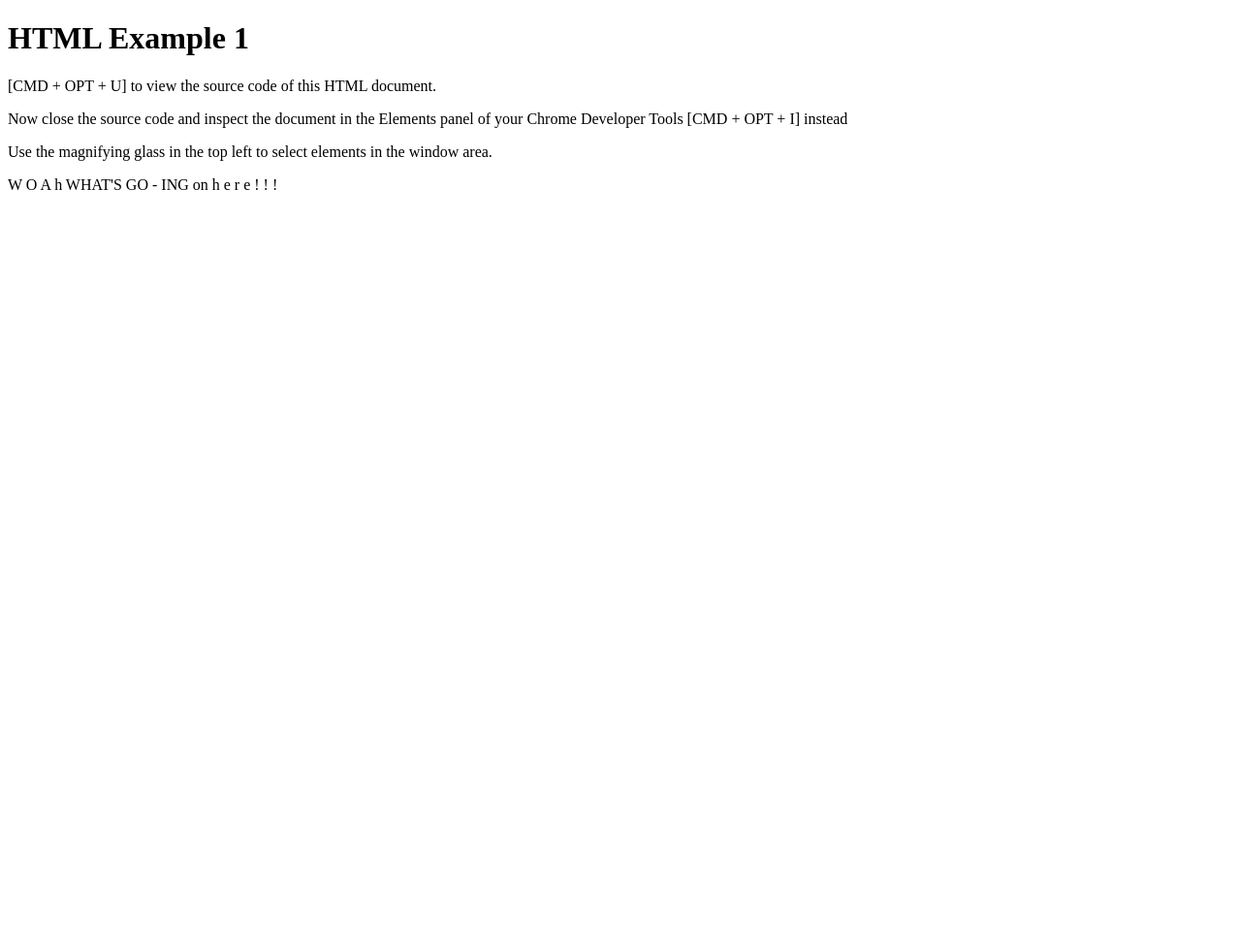
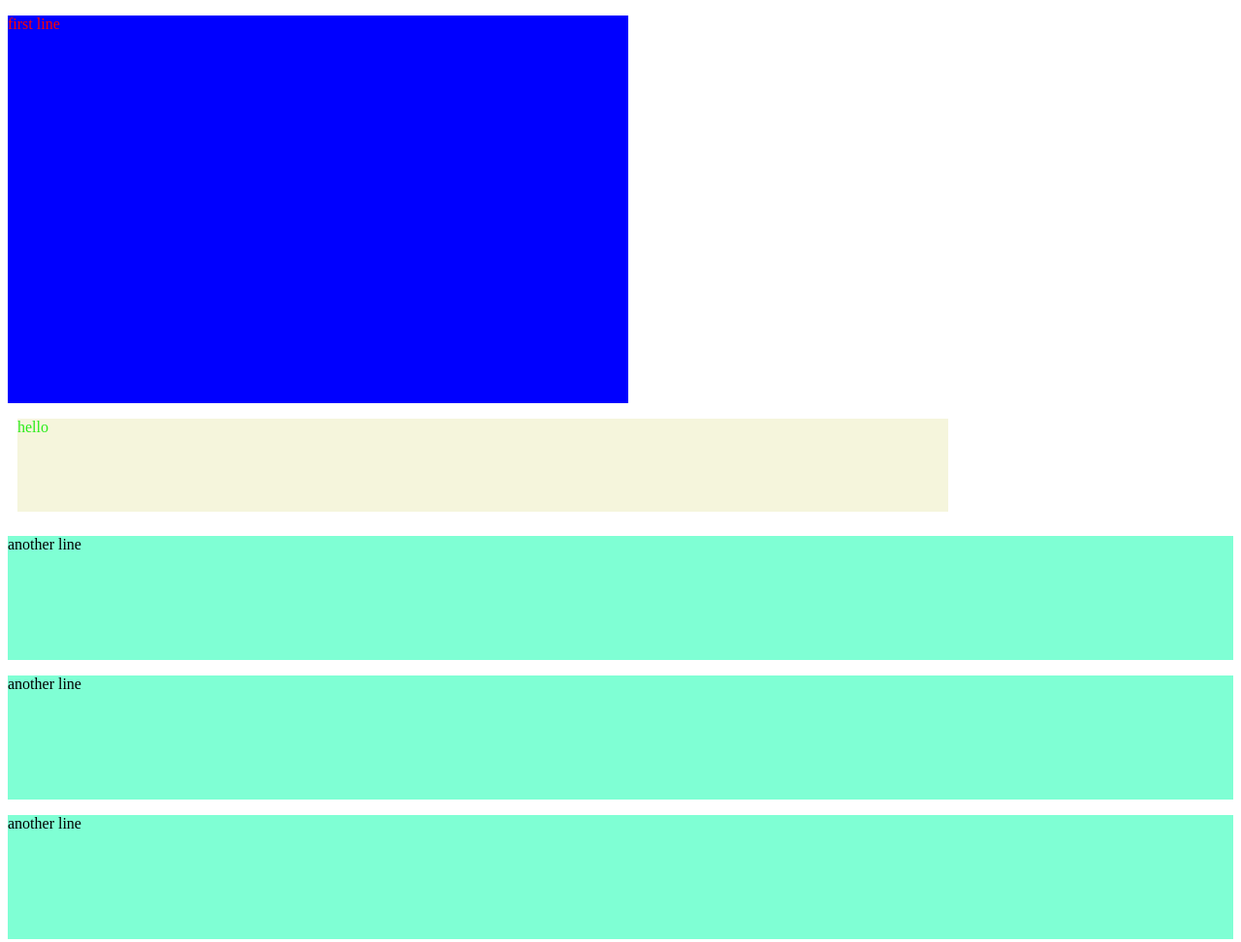
Before and after one commit to sfdenver/savvy-coders-portfolio1, a plain HTML site: page Playground.html in a window 1280 px wide. Shown: the top 972 px of the page at 97% size. Before the commit the page ends 800 px from the top, so only its background shows below. Drawn offline with Linux system fonts and the light colour scheme.

Commit message:
6/26 v2 with start to display attributes

```diff
--- a/Playground.html
+++ b/Playground.html
@@ -2,34 +2,48 @@
 <html>
 <head>
 <title>HTML EXAMPLE</title>
+  <style>
+    div {
+      background-color: aquamarine;
+      height: 10vw;
+
+    }
+
+    .special {
+      background-color: antiquewhite;
+      height: 2cm;
+
+    }
+  </style>
+
 </head>
 <body>
-
-<h1>HTML Example 1</h1>
-<p>[CMD + OPT + U] to view the source code of this HTML document.</p>
-<p>Now close the source code and inspect the document in the Elements panel of your Chrome Developer Tools [CMD + OPT + I] instead</p>
-<p>Use the magnifying glass in the top left to select elements in the window area.</p>
-<p>
-  W  O  A  h
-    WHAT'S
-  GO  -  ING
-                    on
+  <span>
+    </span>
 
 
-  h   e   r   e
-              !
-        !
-  !
-</p>
-<!-- ALERT: THIS IS JUST A COMMENT -->
 
-<!--
+  <div style="
+    height: 25em;
+    color: red;
+    width: 50vw;
+    background-color: blue
+    "><p>first line</p></div>
+  <div style="
+    height:1in;
+    color: rgb(42, 236, 25);
+    width: 75vw;
+    margin:5px 10px 25px;
+    box-align: 10px;
+    background-color: beige
+    ">
+    <p>hello</p></div>
+  <div><p>another line</p></div>
+  <div><p>another line</p></div>
+  <div><p>another line</p></div>
+  <div><p>another line</p></div>
+  <div><p>another line</p></div>
 
-    SECRET: Developers often use comments to annotate their code.
 
-            ...or complain about their bosses. They aren't rendered on the page.
-            So only people who view the source code get to see them. Fun!
-
--->
 </body>
 </html>
--- a/styles.css
+++ b/styles.css
@@ -1,9 +1,21 @@
 body {
     font-family: 'Noto Sans HK', sans-serif;
     background-color: hsl(35, 71%, 80%);
-    color: hsl(35, 71%, 80%);
+    color: rgb(7, 3, 63);
 
     /* set base font size. */
-    font-size: 15em
+    font-size: 20px;
     }
-    h1 {color: black}
+h1 {color: red;
+        font-size: 1em;
+    }
+
+figure {
+        margin: 25px auto;
+        width:  500px;
+        text-align: left;
+
+    }
+img {
+    max-width:100%
+}
```
Also changed, not shown: Archive/Playground.html (added, +35 -0 lines), index.html (+23 -6 lines).
